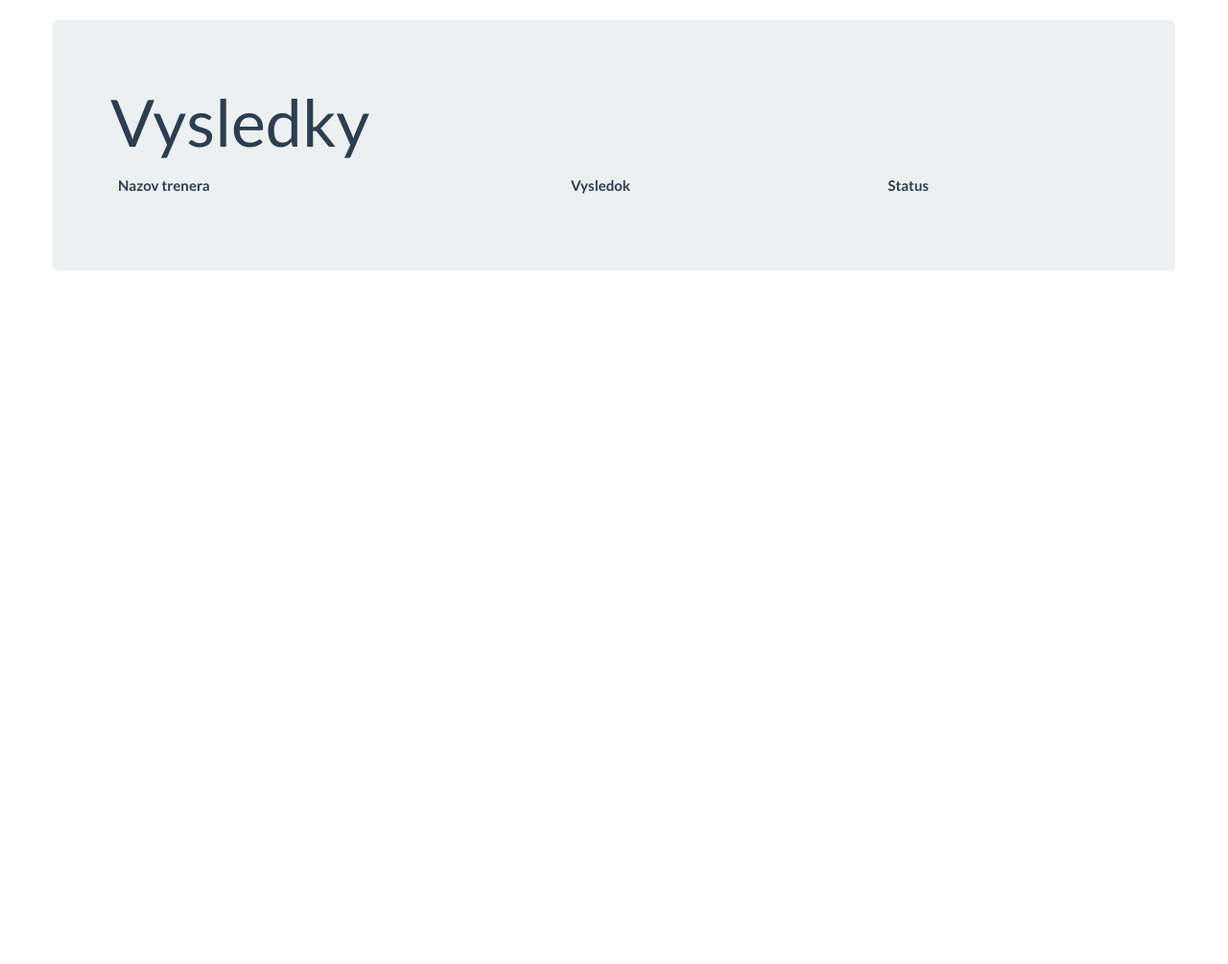
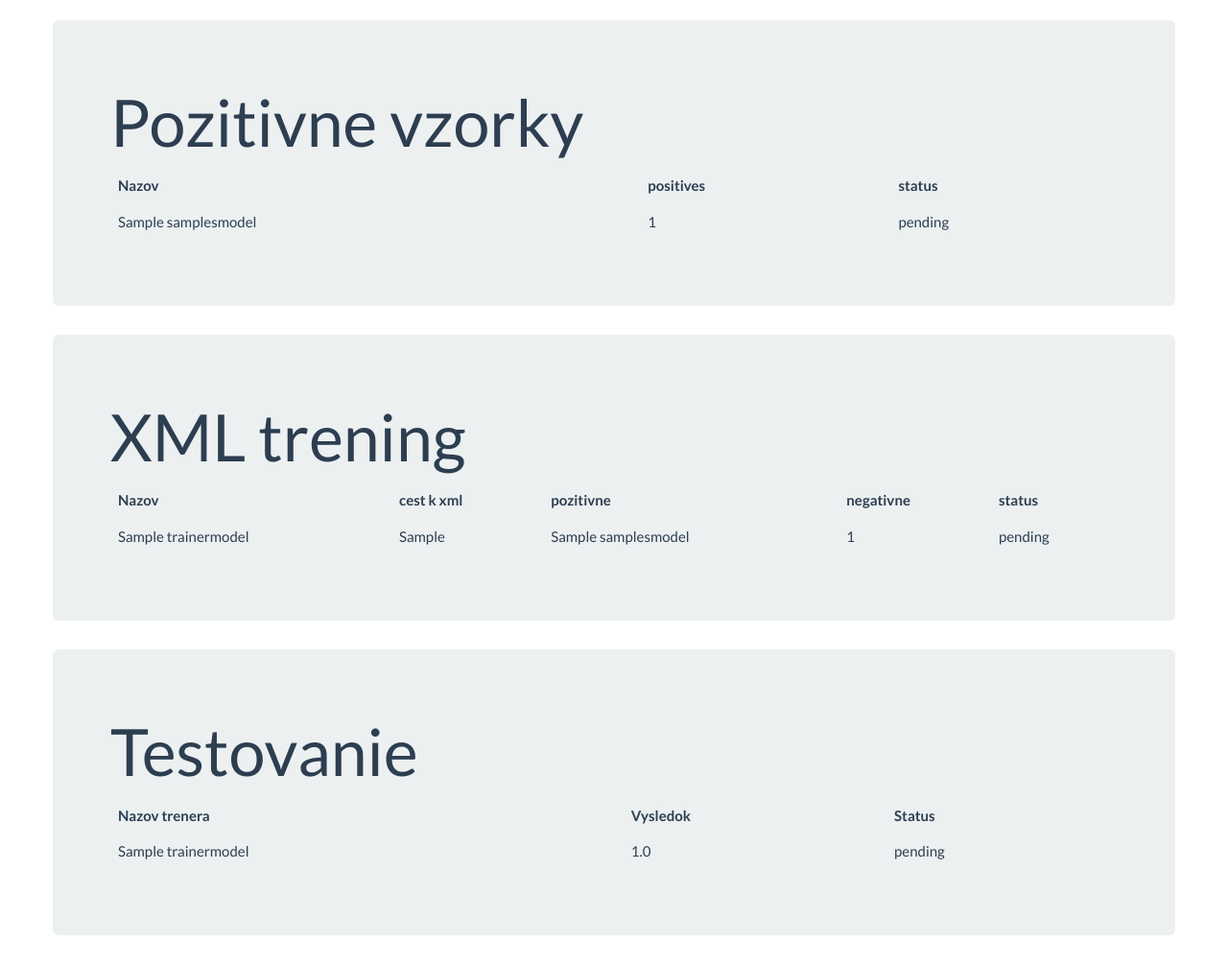
Before and after one commit to mtomik/earFront, a Django app: page /earTrainer/results/ in a window 1280 px wide. Shown: the part 60-1065 px from the top of the page at 96% size. Before the commit the page ends 342 px from the top, so only its background shows below. Run offline with Django 3.2, Linux system fonts and the light colour scheme; a user stored in the database is signed in; tables that the repository leaves empty hold one stand-in row (values such as "Sample post"); lists and menus that the app fills with data are empty; parts of the project's set-up code (start-up, migrations or seed data) failed here and were passed over; some libraries are stand-ins or nearby versions.

Commit message:
flower working, training automated TODO testing

```diff
--- a/docker-compose.yml
+++ b/docker-compose.yml
@@ -10,8 +10,8 @@ services:
       - POSTGRES_USER=postgres
       - POSTGRES_PASSWORD=postgres
       - POSTGRES_DB=postgres
-    ports:
-      - "5433:5433"
+#    ports:
+#      - "5433:5433"
 
   # Redis
   redis:
--- a/earDetector/views.py
+++ b/earDetector/views.py
@@ -8,11 +8,13 @@ import numpy as np
 import cv2
 from sklearn import datasets
 from skimage import data, io, filters
+from django.contrib.auth.decorators import login_required
 
 def home(request):
     return render(request, "earDetect.html")
 
 
+@login_required(login_url="../login/")
 def detect(request):
     if request.method == 'POST':
         form = PhotoUpload(request.POST, request.FILES)
@@ -54,7 +56,7 @@ def detect(request):
 
         return None
 
-
+@login_required(login_url="../login/")
 def detectSciKit(request):
     if request.method == 'POST':
         form = PhotoUpload(request.POST, request.FILES)
--- a/earTrainer/forms.py
+++ b/earTrainer/forms.py
@@ -47,7 +47,7 @@ class CreateSamplesForm(forms.Form):
         return self.cleaned_data[field_name]
 
 class TesterParams(forms.Form):
-    training = forms.CharField(label='xml_file', max_length=100)
+    xml_file = forms.CharField(label='xml_file', max_length=100)
 
     def clean_field(self,field_name):
         if self.cleaned_data[field_name] is None:
--- a/earTrainer/main/utils.py
+++ b/earTrainer/main/utils.py
@@ -20,7 +20,7 @@ class Utils:
         out, err = p.communicate()
         print("Return code: ", p.returncode)
         print(out.rstrip(), err.rstrip())
-        return out, err
+        return p.returncode
 
 
 class PropertyUtils:
--- a/earTrainer/models.py
+++ b/earTrainer/models.py
@@ -50,7 +50,8 @@ class SamplesModel(models.Model):
 
 class TrainerModel(models.Model):
 
-    name = models.CharField(max_length=30, unique=True)
+    name = models.CharField(max_length=30)
+    result_xml_path = models.CharField(max_length=100, default='')
     positives = models.ForeignKey(SamplesModel)
     negatives = models.IntegerField()
     num_stages = models.FloatField()
--- a/earTrainer/views.py
+++ b/earTrainer/views.py
@@ -96,22 +96,26 @@ def start_training_call(request):
 
 @login_required(login_url="../login/")
 def start_testing_call(request):
+    form = None
     if request.method == 'POST':
         form = TesterParams(request.POST)
         if form.is_valid():
             training = TrainerModel.objects.get(pk=form.clean_field('xml_file'))
-            print('Working with ',training)
 
             newTesting = TesterModel(trainer=training)
             newTesting.save()
 
-            start_testing.delay(newTesting)
-    return render(request, 'earTrainer.html')
+            start_testing.delay(newTesting.pk)
+    return render(request, 'earTrainer.html', {'form':form})
 
 
 @login_required(login_url="../login/")
 def show_results(request):
     # collect all testing results
     all_results = TesterModel.objects.all()
+    all_trainers = TrainerModel.objects.all()
+    all_samples = SamplesModel.objects.all()
 
-    return render(request, 'results.html',{'results':all_results})
+    return render(request, 'results.html',{'all_results':all_results,
+                                           'all_trainers':all_trainers,
+                                           'all_samples':all_samples})
--- a/templates/base.html
+++ b/templates/base.html
@@ -20,7 +20,7 @@
                 <span class="icon-bar"></span>
                 <span class="icon-bar"></span>
             </button>
-            <a class="navbar-brand" href="#">Diplomova Praca</a>
+            <a class="navbar-brand" href="/">Diplomova Praca</a>
         </div>
         <div class="collapse navbar-collapse" id="bs-example-navbar-collapse-1">
             <ul class="nav navbar-nav navbar-right">
--- a/templates/earTrainer.html
+++ b/templates/earTrainer.html
@@ -195,7 +195,7 @@
                                     {% csrf_token %}
                                     <div class="form-group">
                                         <label for="xml_file" class="form-control-label">XML File to test:</label>
-                                        <select class="form-control" id="xml_file">
+                                        <select class="form-control" id="xml_file" name="xml_file">
                                             {% for training in all_trainings %}
                                                 <option value="{{ training.pk }}">{{ training.name }} </option>
                                             {% endfor %}
--- a/templates/results.html
+++ b/templates/results.html
@@ -3,9 +3,59 @@
 {% block content %}
 
     <div class="container">
+
         <div class="row">
             <div class="jumbotron">
-                <h1>Vysledky</h1>
+                <h1>Pozitivne vzorky</h1>
+                <div class="table-responsive">
+                    <table class="table">
+                        <tr>
+                            <th>Nazov</th>
+                            <th>positives</th>
+                            <th>status</th>
+                        </tr>
+                        {% for sample in all_samples %}
+                            <tr>
+                                <td>{{ sample.name }}</td>
+                                <td>{{ sample.positives }}</td>
+                                <td>{{ sample.status }}</td>
+                            </tr>
+                        {% endfor %}
+                    </table>
+                </div>
+            </div>
+        </div>
+
+        <div class="row">
+            <div class="jumbotron">
+                <h1>XML trening</h1>
+                <div class="table-responsive">
+                    <table class="table">
+                        <tr>
+                            <th>Nazov</th>
+                            <th>cest k xml</th>
+                            <th>pozitivne</th>
+                            <th>negativne</th>
+                            <th>status</th>
+                        </tr>
+                        {% for train in all_trainers %}
+                            <tr>
+                                <td>{{ train.name }}</td>
+                                <td>{{ train.result_xml_path }}</td>
+                                <td>{{ train.positives }}</td>
+                                <td>{{ train.negatives }}</td>
+                                <td>{{ train.status }}</td>
+                            </tr>
+                        {% endfor %}
+                    </table>
+                </div>
+            </div>
+        </div>
+
+
+        <div class="row">
+            <div class="jumbotron">
+                <h1>Testovanie</h1>
                 <div class="table-responsive">
                     <table class="table">
                         <tr>
@@ -13,7 +63,7 @@
                             <th>Vysledok</th>
                             <th>Status</th>
                         </tr>
-                        {% for test in all_testing %}
+                        {% for test in all_results %}
                             <tr>
                                 <td>{{ test.trainer.name }}</td>
                                 <td>{{ test.result }}</td>
```
Also changed, not shown: earDetectionWebApp/settings.py (+4 -4 lines), earTrainer/main/createSamples.py (+8 -3 lines), earTrainer/main/trainer.py (+11 -2 lines), earTrainer/tasks.py (+25 -12 lines), earTrainer/tester/Tester.py (+9 -2 lines), earDetector/migrations/0001_initial.py (deleted), 2 other files.
